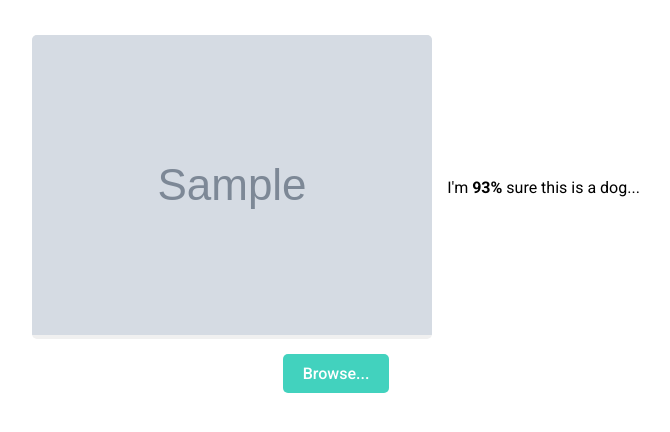
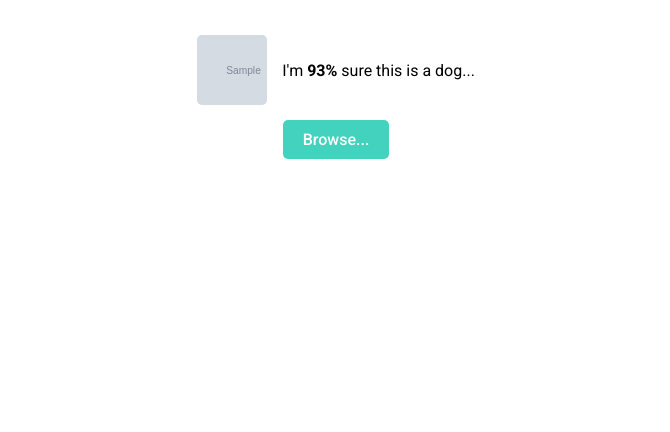
Before and after one commit to mack/machine-learning, a Flask app: template ImageClassifier/templates/index.html in a window 1280 px wide. Shown: the top 432 px of the page, without its empty margins (304-974 px from the left). Run offline with Flask 2, Linux system fonts and the light colour scheme; the template is opened without the code that fills it: most values are stand-ins (such as "Sample title", 1, 10 or a date in 2020); grey boxes marked "Sample" are stand-in pictures; some libraries are stand-ins or nearby versions.

Commit message:
Switch from client side js to server side python image uploads

```diff
--- a/ImageClassifier/main.py
+++ b/ImageClassifier/main.py
@@ -1,12 +1,27 @@
 from classifier import *
-from flask import Flask, render_template
+from PIL import Image
+from flask import Flask, render_template, request, redirect, url_for
 
 app = Flask(__name__)
+ALLOWED_EXTENSIONS = set(['png', 'jpg', 'jpeg'])
 
-@app.route('/')
+def allowed_file(filename):
+    return '.' in filename and filename.rsplit('.', 1)[1].lower() in ALLOWED_EXTENSIONS
+
+@app.route("/", methods=["POST", "GET"])
 def index():
+    if (request.method == "POST"):
+        if 'photo' not in request.files:
+            return redirect(request.url)
+        photo = request.files['photo']
+        if photo.filename == '':
+            return redirect(request.url)
+        if photo and allowed_file(photo.filename):
+            print('Yay!')
+        else:
+            print('Awh...')
+
     return render_template("index.html", pageType='test2')
-
 
 if __name__ == '__main__':
     # c = Classifier();
--- a/ImageClassifier/static/js/main.js
+++ b/ImageClassifier/static/js/main.js
@@ -1,25 +1,15 @@
 function loadImage(){
-    var file = document.querySelector('input[type=file]').files[0];
-    var reader = new FileReader();
+    var file = document.querySelector('input[type=file]').files[0]
+    var reader = new FileReader()
 
     if (file) {
-        reader.readAsDataURL(file); //reads the data as a URL
+      console.log(file)
+      reader.readAsDataURL(file)
     }
 
     reader.onloadend = function () {
         src = reader.result;
-        $('#preview').append("<img src=" + src + ">")
-        $('img').css({
-          "vertical-align" : "top",
-          "display" : "block",
-          "max-width" : "300%",
-          "max-height" : "100%",
-          "position" : "absolute",
-          "top" : "0",
-          "bottom" : "0",
-          "left" : "0",
-          "right" : "0"
-        })
         $('.submit').text("Try another?")
+        $('form').submit()
     }
 }
--- a/ImageClassifier/static/styles/style.css
+++ b/ImageClassifier/static/styles/style.css
@@ -34,6 +34,17 @@ body {
   height: 70px;
   margin-bottom: 20px;
 }
+#preview img {
+  vertical-align : top;
+  display: block;
+  max-width: 300%;
+  max-height: 100%;
+  position: absolute;
+  top: 0;
+  bottom: 0;
+  left: 0;
+  right: 0;
+}
 
 form {
   margin-top: 10px;
--- a/ImageClassifier/templates/index.html
+++ b/ImageClassifier/templates/index.html
@@ -24,7 +24,7 @@
       <span>No image uploaded</span>
       {% endif %}
     </div>
-    <form action="/">
+    <form action="/" method=post enctype=multipart/form-data>
       <label for="upload-photo" class='submit'>Browse...</label>
       <input type="file" name="photo" id="upload-photo" onchange="loadImage()"/>
     </form>
```
